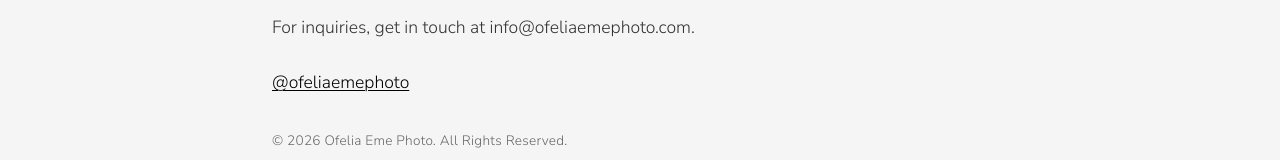
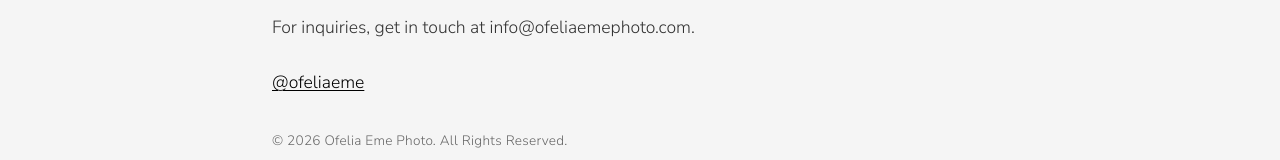
Before and after one commit to michael-lemiale/ofelia-photography, a SvelteKit app: page /about in a window 1280 px wide. Shown: the part 481-641 px from the top of the page. Built offline with nearby package versions, Linux system fonts and the light colour scheme.

Commit message:
Update +page.svelte

```diff
--- a/src/routes/about/+page.svelte
+++ b/src/routes/about/+page.svelte
@@ -10,7 +10,7 @@
 			</p>
 			<p>
 				<a href="https://www.instagram.com/ofeliaemephoto" target="_blank" rel="noopener noreferrer"
-					>@ofeliaemephoto</a
+					>@ofeliaeme</a
 				>
 			</p>
 		</div>
```
